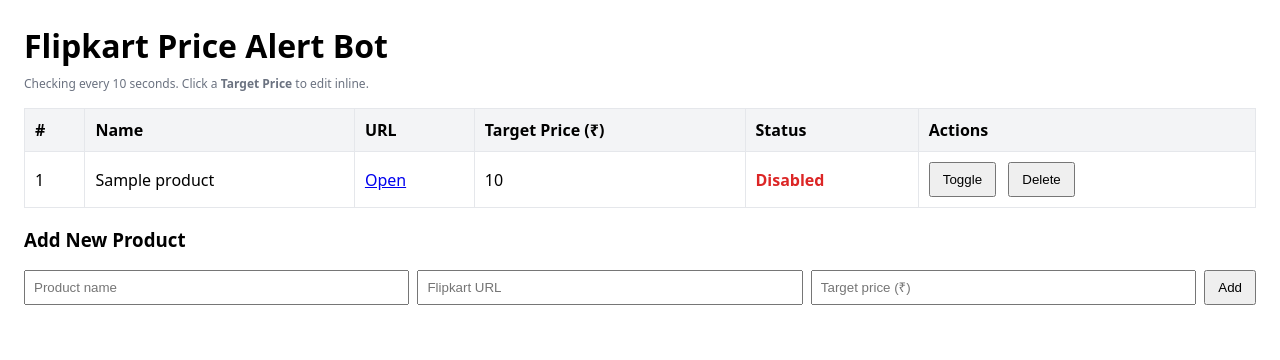
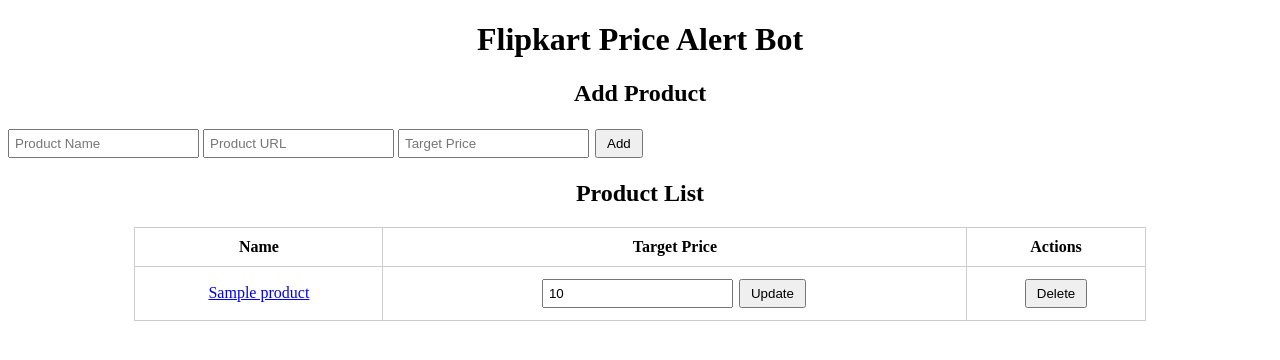
Before and after one commit to Nittin8663/flipkart_price_alert_bot, a Flask app: template templates/index.html in a window 1280 px wide. Shown: the top 360 px of the page. Run offline with Flask 3, Linux system fonts and the light colour scheme; the template is opened without the code that fills it: most values are stand-ins (such as "Sample title", 1, 10 or a date in 2020).

Commit message:
Update index.html

```diff
--- a/templates/index.html
+++ b/templates/index.html
@@ -1,165 +1,47 @@
-<!doctype html>
+<!DOCTYPE html>
 <html>
 <head>
-  <meta charset="utf-8" />
-  <title>Flipkart Price Alert</title>
+    <title>Flipkart Price Alert Bot</title>
     <style>
-    body { font-family: system-ui, Arial, sans-serif; margin: 24px; }
-    h1 { margin-bottom: 8px; }
-    table { width: 100%; border-collapse: collapse; margin: 16px 0; }
-    th, td { border: 1px solid #e5e7eb; padding: 10px; text-align: left; }
-    th { background: #f3f4f6; font-weight: 600; }
-    .actions button { margin-right: 8px; }
-    .enabled { color: #059669; font-weight: 600; }
-    .disabled { color: #dc2626; font-weight: 600; }
-    .price-cell { cursor: pointer; }
-    .pill { display: inline-block; padding: 2px 8px; border-radius: 10px; background: #eef2ff; font-size: 12px; }
-    .row { display: flex; gap: 8px; margin-top: 12px; }
-    input[type="text"], input[type="number"] { padding: 8px; width: 100%; box-sizing: border-box; }
-    button { padding: 8px 12px; cursor: pointer; }
-    .hint { color: #6b7280; font-size: 12px; }
+        table { border-collapse: collapse; width: 80%; margin: auto; }
+        th, td { padding: 10px; border: 1px solid #ccc; text-align: center; }
+        form { display: inline; }
+        input[type="number"], input[type="text"] { padding: 5px; }
+        button { padding: 5px 10px; margin: 2px; }
     </style>
 </head>
 <body>
-  <h1>Flipkart Price Alert Bot</h1>
-  <div class="hint">Checking every {{ interval }} seconds. Click a <b>Target Price</b> to edit inline.</div>
+    <h1 style="text-align:center;">Flipkart Price Alert Bot</h1>
 
+    <h2 style="text-align:center;">Add Product</h2>
+    <form method="POST" action="/add" style="text-align:center;">
+        <input type="text" name="name" placeholder="Product Name" required>
+        <input type="text" name="url" placeholder="Product URL" required>
+        <input type="number" name="target_price" placeholder="Target Price" required>
+        <button type="submit">Add</button>
+    </form>
+
+    <h2 style="text-align:center;">Product List</h2>
     <table>
-    <thead>
         <tr>
-        <th>#</th>
             <th>Name</th>
-        <th>URL</th>
-        <th>Target Price (₹)</th>
-        <th>Status</th>
-        <th class="actions">Actions</th>
+            <th>Target Price</th>
+            <th>Actions</th>
         </tr>
-    </thead>
-    <tbody id="tbody">
-      {% for p in products %}
-      <tr data-index="{{ loop.index0 }}">
-        <td>{{ loop.index }}</td>
-        <td>{{ p.name }}</td>
-        <td><a href="{{ p.url }}" target="_blank">Open</a></td>
-        <td class="price-cell"><span class="price-text">{{ p.target_price }}</span></td>
+        {% for product in products %}
+        <tr>
+            <td><a href="{{ product.url }}" target="_blank">{{ product.name }}</a></td>
             <td>
-          {% if p.enabled %}
-            <span class="enabled">Enabled</span>
-          {% else %}
-            <span class="disabled">Disabled</span>
-          {% endif %}
+                <form method="POST" action="/edit/{{ loop.index0 }}">
+                    <input type="number" name="target_price" value="{{ product.target_price }}" required>
+                    <button type="submit">Update</button>
+                </form>
             </td>
-        <td class="actions">
-          <button onclick="toggleItem({{ loop.index0 }})">Toggle</button>
-          <button onclick="deleteItem({{ loop.index0 }})">Delete</button>
+            <td>
+                <a href="/delete/{{ loop.index0 }}"><button type="button">Delete</button></a>
             </td>
         </tr>
         {% endfor %}
-    </tbody>
     </table>
-
-  <h3>Add New Product</h3>
-  <div class="row">
-    <input id="name" type="text" placeholder="Product name" />
-    <input id="url" type="text" placeholder="Flipkart URL" />
-    <input id="target" type="number" placeholder="Target price (₹)" />
-    <button onclick="addItem()">Add</button>
-  </div>
-
-<script>
-  // Inline edit target price
-  document.querySelectorAll(".price-cell").forEach(function(cell) {
-    cell.addEventListener("click", function(e) {
-      const row = e.currentTarget.closest("tr");
-      const index = parseInt(row.dataset.index);
-      const span = e.currentTarget.querySelector(".price-text");
-      const current = span.textContent.trim();
-
-      // prevent multiple inputs
-      if (e.currentTarget.querySelector("input")) return;
-
-      const input = document.createElement("input");
-      input.type = "number";
-      input.value = current;
-      input.style.width = "120px";
-      input.onkeydown = function(ev) {
-        if (ev.key === "Enter") savePrice(index, input.value, span, input);
-        if (ev.key === "Escape") cancelEdit(span, input);
-      };
-      input.onblur = function() {
-        savePrice(index, input.value, span, input);
-      };
-
-      span.style.display = "none";
-      e.currentTarget.appendChild(input);
-      input.focus();
-      input.select();
-    });
-  });
-
-  function cancelEdit(span, input) {
-    input.remove();
-    span.style.display = "";
-  }
-
-  function savePrice(index, value, span, input) {
-    if (!value) { cancelEdit(span, input); return; }
-    fetch("/update_price", {
-      method: "POST",
-      headers: {"Content-Type": "application/json"},
-      body: JSON.stringify({ index: index, target_price: value })
-    }).then(r => r.json()).then(d => {
-      if (d.ok) {
-        span.textContent = value;
-      } else {
-        alert(d.msg || "Failed to update");
-      }
-      cancelEdit(span, input);
-    }).catch(() => {
-      alert("Network error");
-      cancelEdit(span, input);
-    });
-  }
-
-  function addItem() {
-    const name = document.getElementById("name").value.trim();
-    const url = document.getElementById("url").value.trim();
-    const target = document.getElementById("target").value.trim();
-    if (!name || !url || !target) {
-      alert("Please fill all fields.");
-      return;
-    }
-    fetch("/add", {
-      method: "POST",
-      body: new URLSearchParams({ name, url, target_price: target })
-    }).then(r => r.json()).then(d => {
-      if (d.ok) location.reload();
-      else alert(d.msg || "Failed to add");
-    });
-  }
-
-  function deleteItem(index) {
-    if (!confirm("Delete this product?")) return;
-    fetch("/delete", {
-      method: "POST",
-      headers: {"Content-Type": "application/json"},
-      body: JSON.stringify({ index })
-    }).then(r => r.json()).then(d => {
-      if (d.ok) location.reload();
-      else alert(d.msg || "Failed to delete");
-    });
-  }
-
-  function toggleItem(index) {
-    fetch("/toggle", {
-      method: "POST",
-      headers: {"Content-Type": "application/json"},
-      body: JSON.stringify({ index })
-    }).then(r => r.json()).then(d => {
-      if (d.ok) location.reload();
-      else alert(d.msg || "Failed to toggle");
-    });
-  }
-</script>
 </body>
 </html>
```
Lines whose indentation alone changed are shown as unchanged.
